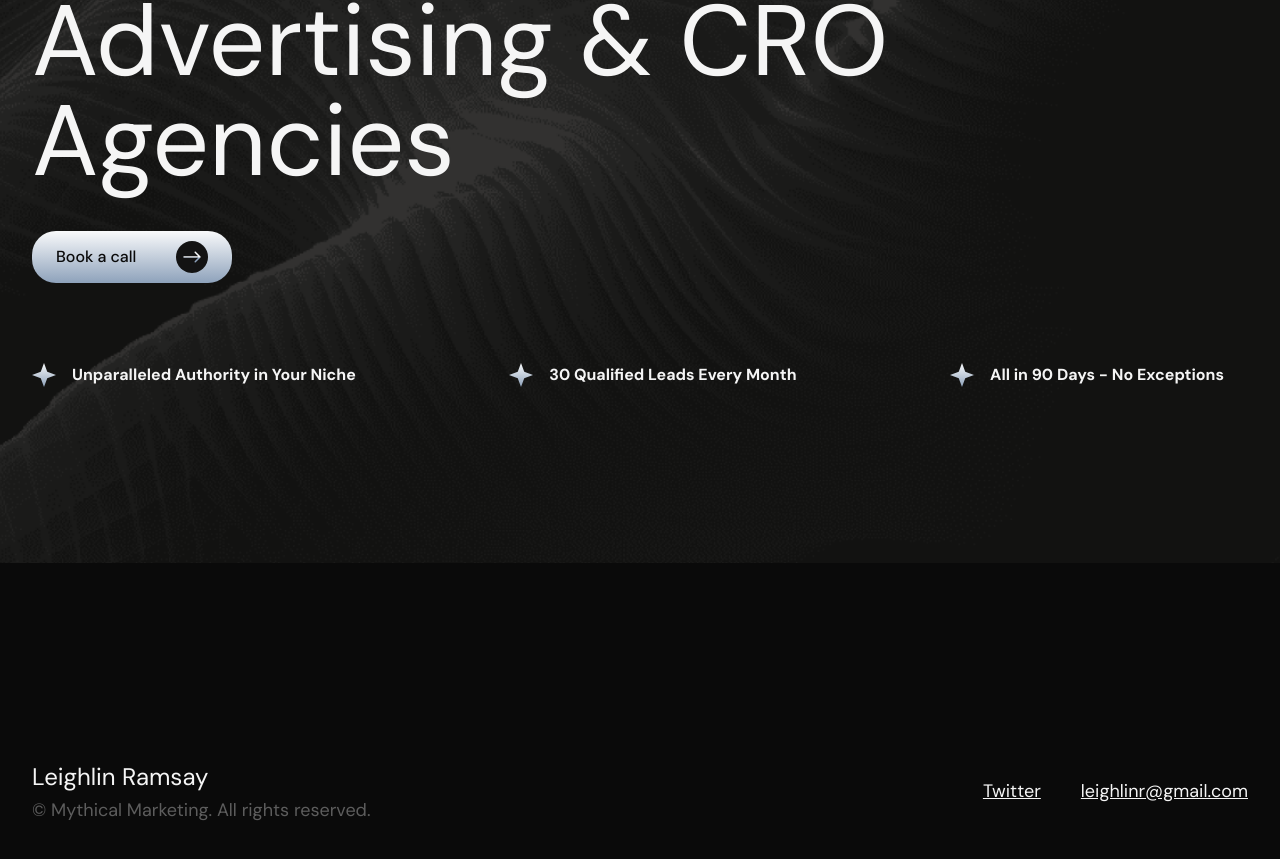
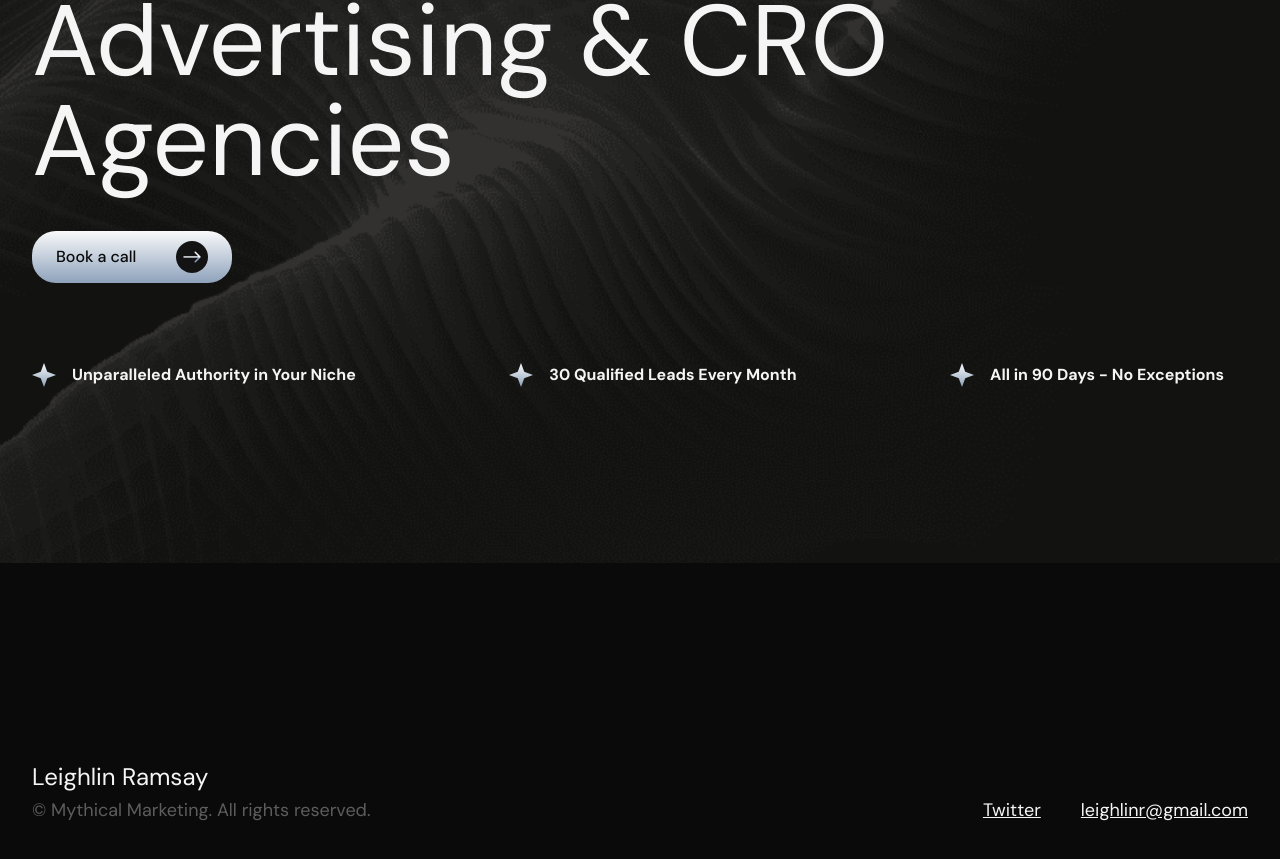
Before and after one commit to DevDugg/lead-wheel, a Next.js app: page / in a window 1280 px wide. Shown: the part 237-1096 px from the top of the page. Built offline with nearby package versions, Linux system fonts and the light colour scheme.

Commit message:
Update Footer layout to align items at the bottom

```diff
--- a/src/components/sections/Footer.tsx
+++ b/src/components/sections/Footer.tsx
@@ -3,7 +3,7 @@ import Container from "../layout/Container";
 const Footer = () => {
   return (
     <footer className="footer">
-      <Container className="flex justify-between gap-10 pb-[100px]">
+      <Container className="flex items-end justify-between gap-10 pb-[100px]">
         <div className="flex flex-col gap-2">
           <h6 className="text-2xl leading-NORMAL">Leighlin Ramsay</h6>
           <p className="text-GRAY leading-NORMAL text-lg">© Mythical Marketing. All rights reserved.</p>
```
